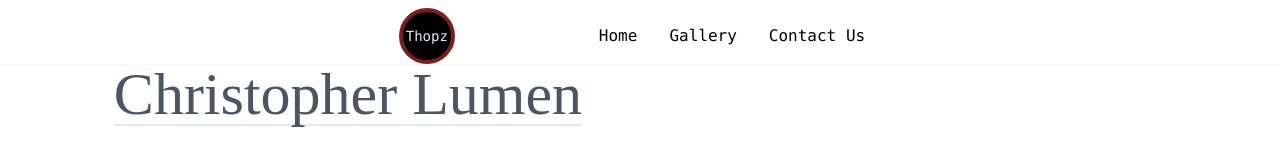
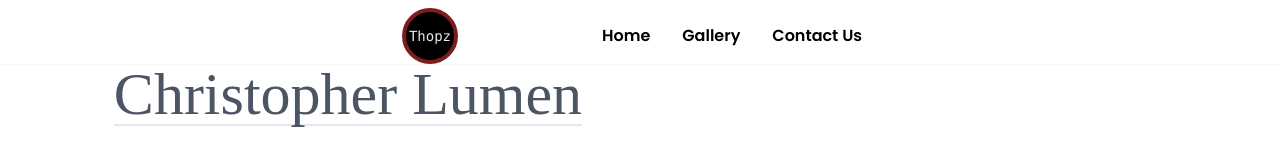
Before and after one commit to thops1925/ThopsImage, a React (Create React App) app: page / in a window 1280 px wide. Shown: the top 160 px of the page. Built offline with nearby package versions, Linux system fonts and the light colour scheme; a web font is replaced by a local one.

Commit message:
nav font add

```diff
--- a/src/components/NavBar.js
+++ b/src/components/NavBar.js
@@ -38,13 +38,13 @@ export default function NavBar({ toggle }) {
         </svg>
       </div>
       <div className="md:mx-32 md:flex item-content justify-content hidden">
-        <Link className="p-4" to="/">
+        <Link className="p-4 font-poppins font-semibold" to="/">
           Home
         </Link>
-        <Link className="p-4" to="/Gallery">
+        <Link className="p-4 font-poppins font-semibold" to="/Gallery">
           Gallery
         </Link>
-        <Link className="p-4" to="/Contact">
+        <Link className="p-4 font-poppins font-semibold" to="/Contact">
           Contact Us
         </Link>
         {/* <Link className="p-4" to="/About">
```
